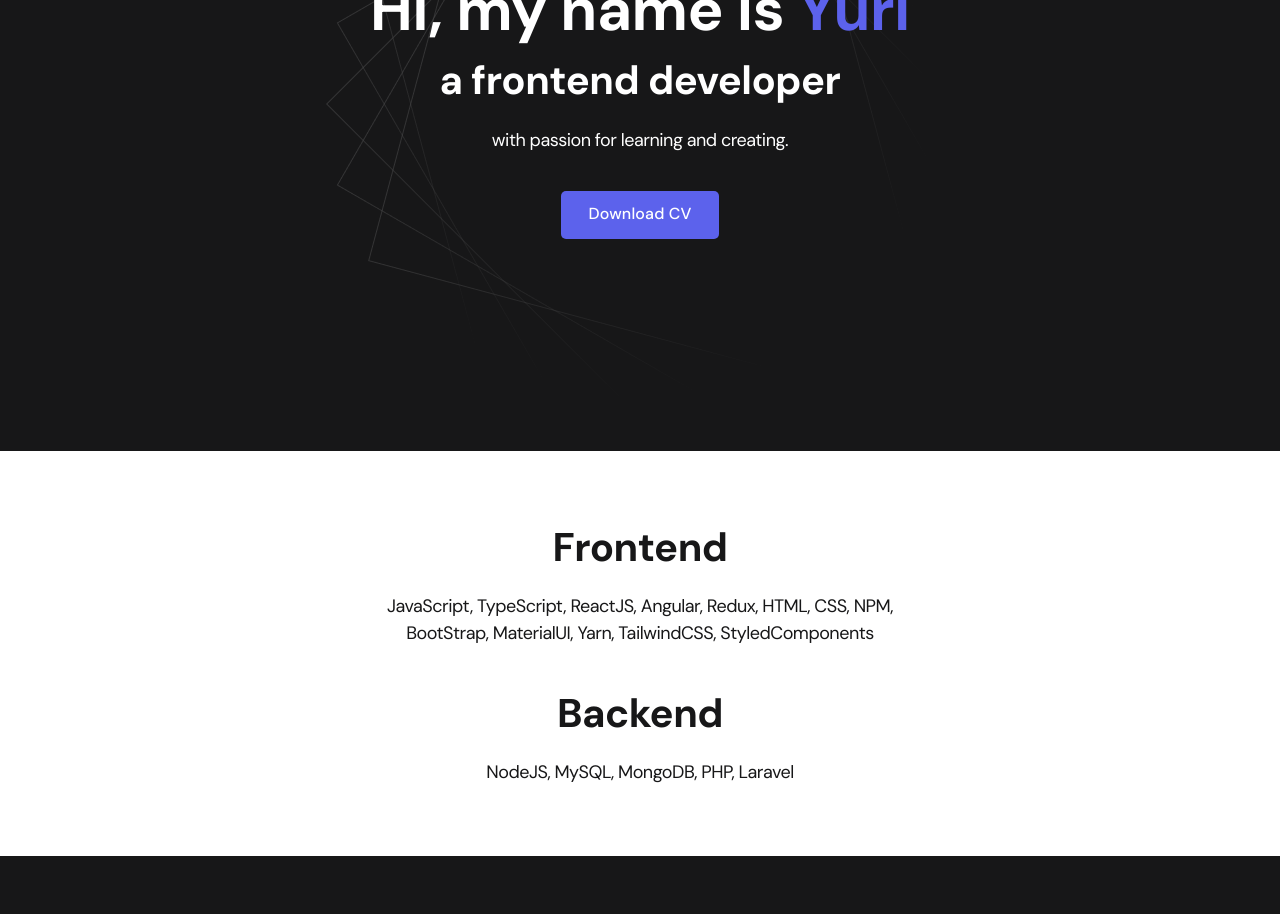
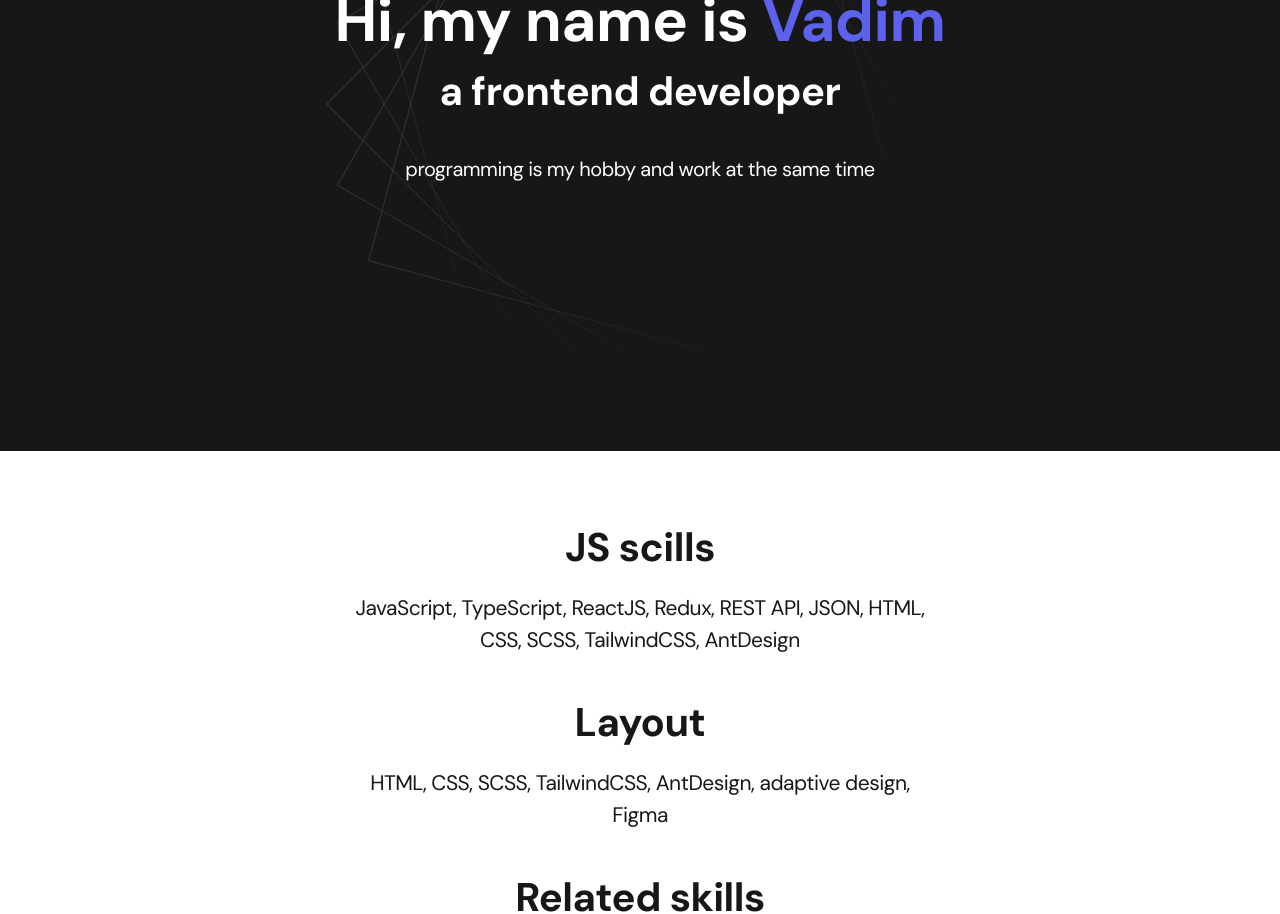
Before and after one commit to Vadym-Liumanov/freelancer-portfolio-react, a React (Create React App) app: page / in a window 1280 px wide. Shown: the part 320-1234 px from the top of the page. Built offline with nearby package versions, Linux system fonts and the light colour scheme.

Commit message:
Content editing stage. Header and Home were edited (name and skills

```diff
--- a/src/components/header/Header.jsx
+++ b/src/components/header/Header.jsx
@@ -7,13 +7,13 @@ const Header = () => {
     <header className="header">
       <div className="header__wrapper">
         <h1 className="header__title">
-          <strong>Hi, my name is <em>Yuri</em></strong><br />
+          <strong>Hi, my name is <em>Vadim</em></strong><br />
           a frontend developer
         </h1>
         <div className="header__text">
-          <p>with passion for learning and creating.</p>
+          <p>programming is my hobby and work at the same time</p>
         </div>
-        <a href="#!" className="btn">Download CV</a>
+        <a href="#!" className="btn" style={{display: "none"}}>Download CV</a>
       </div>
     </header>
   )
--- a/src/components/header/styles.css
+++ b/src/components/header/styles.css
@@ -24,7 +24,7 @@
 }
 
 .header__title {
-	margin-bottom: 20px;
+	margin-bottom: 30px;
 	font-size: 40px;
 	font-weight: 700;
 	line-height: 1.4;
@@ -42,10 +42,10 @@
 
 .header__text {
 	margin-bottom: 40px;
-	font-size: 18px;
-	line-height: 1.333;
+	font-size: 20px;
+	line-height: 2;
 }
 
 .header__text p + p {
-	margin-top: 0.5em;
+	margin-top: 0.5 em;
 }
--- /dev/null
+++ b/src/components/skillsCard/SkillsCard.jsx
@@ -0,0 +1,12 @@
+import React from "react"
+
+const SkillsCard = ({ title, description }) => {
+  return (
+    <li className="content-list__item">
+      <h2 className="title-2">{title}</h2>
+      <p>{description}</p>
+    </li>
+  )
+}
+
+export default SkillsCard
--- a/src/css/main.css
+++ b/src/css/main.css
@@ -160,7 +160,7 @@ body {
 }
 
 .content-list__item {
-	font-size: 18px;
+	font-size: 21px;
 	line-height: 1.5;
 }
 
--- /dev/null
+++ b/src/helpers/skillsList.js
@@ -0,0 +1,29 @@
+const skillsList = [
+  {
+    id: '10',
+    title: 'JS scills',
+    description: 'JavaScript, TypeScript, ReactJS, Redux, REST API, JSON, HTML, CSS, SCSS, TailwindCSS, AntDesign'
+  },
+  {
+    id: '20',
+    title: 'Layout',
+    description: 'HTML, CSS, SCSS, TailwindCSS, AntDesign, adaptive design, Figma'
+  },
+  {
+    id: '30',
+    title: 'Related skills',
+    description: 'Git, NPM, Yarn'
+  },
+  // {
+  //   id: '90',
+  //   title: 'Frontend',
+  //   description: 'JavaScript, TypeScript, ReactJS, Redux, REST API, JSON, HTML, CSS, SCSS, TailwindCSS, AntDesign'
+  // },
+  // {
+  //   id: '100',
+  //   title: 'Backend',
+  //   description: 'NodeJS, MySQL, MongoDB'
+  // }
+]
+
+export { skillsList }
--- a/src/pages/home/Home.jsx
+++ b/src/pages/home/Home.jsx
@@ -1,26 +1,25 @@
 import React from "react"
 
 import Header from "../../components/header/Header"
+import SkillsCard from "../../components/skillsCard/SkillsCard"
+
+import { skillsList } from "../../helpers/skillsList"
 
 const Home = () => {
+
+  const skills = skillsList.map((skill) => {
+    return <SkillsCard key={skill.id} title={skill.title} description={skill.description} />
+  })
+
   return (
     <>
       <Header />
 
       <main className="section">
         <div className="container">
-
           <ul className="content-list">
-            <li className="content-list__item">
-              <h2 className="title-2">Frontend</h2>
-              <p>JavaScript, TypeScript, ReactJS, Angular, Redux, HTML, CSS, NPM, BootStrap, MaterialUI, Yarn, TailwindCSS, StyledComponents</p>
-            </li>
-            <li className="content-list__item">
-              <h2 className="title-2">Backend</h2>
-              <p>NodeJS, MySQL, MongoDB, PHP, Laravel</p>
-            </li>
+            {skills}
           </ul>
-
         </div>
       </main>
     </>
```
